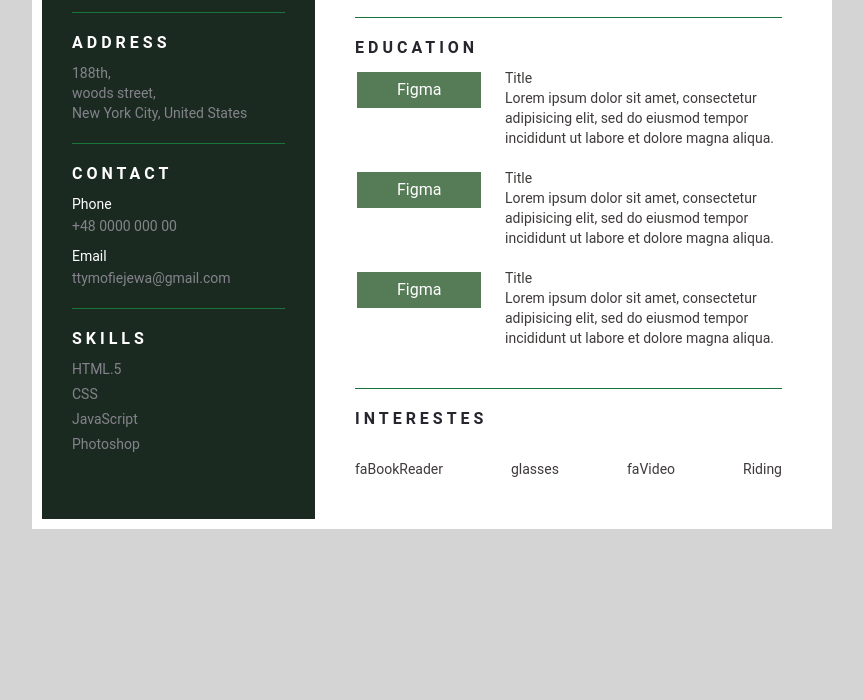
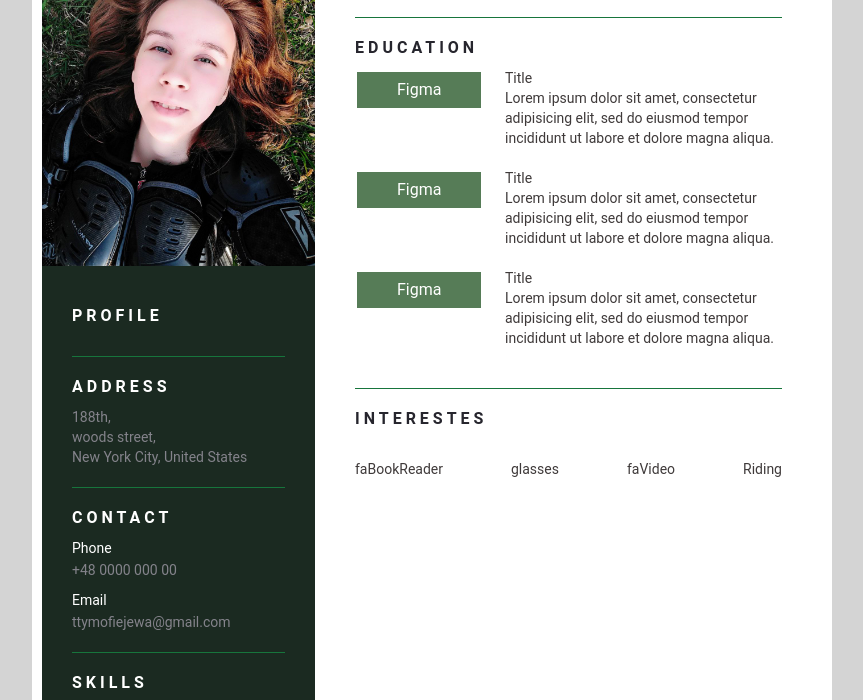
Before and after one commit to ttKristin/rsschool-cv, a plain HTML site: page index.html in a window 1280 px wide. Shown: the part 158-858 px from the top of the page, without its empty margins (208-1071 px from the left). Before the commit the page ends 800 px from the top, so only its background shows below. Drawn offline with Linux system fonts and the light colour scheme.

Commit message:
feat: add photo

```diff
--- a/index.html
+++ b/index.html
@@ -14,7 +14,7 @@
     <div class="resume_wrapper">
         <div class="resume_left">
             <div class="resume_image">
-                <img src="img/photoss.jpg" alt="resume_image">
+                <img src="img/photo.jpg" alt="resume_image">
             </div>
             <div class="resume_bottom">
                 <div class="resume_item resume_namerole">
@@ -145,4 +145,5 @@
         </div>
     </div>
 </body>
+
 </html>
```
Also changed, not shown: img/photo.jpg (added).
